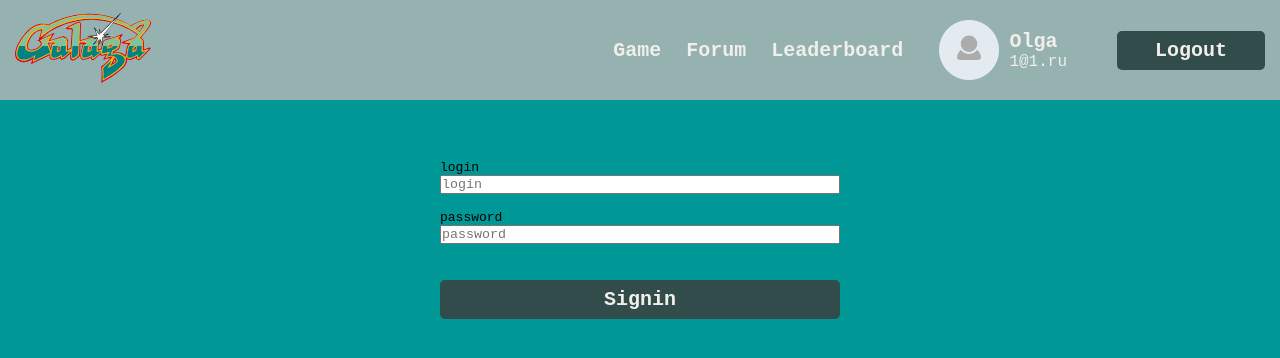
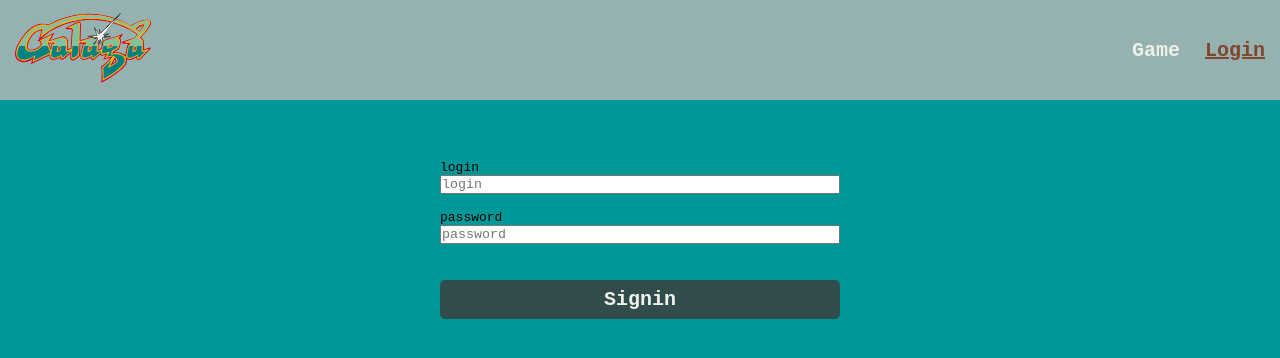
Before and after one commit to mccorn/RE4M_game, a React (Vite) app in the folder packages/client/: page /signin in a window 1280 px wide. Shown: the top 358 px of the page. Built offline with nearby package versions, Linux system fonts and the light colour scheme.

Commit message:
add changing user state from signin signout

```diff
--- a/packages/client/src/app/components/header/header.tsx
+++ b/packages/client/src/app/components/header/header.tsx
@@ -1,22 +1,27 @@
 import React, { FC, MouseEventHandler } from 'react';
+import { useDispatch, useSelector } from 'react-redux';
 import { Link, NavLink } from 'react-router-dom';
 import classNames from 'classnames';
 import Button from '@/app/components/common/button/button';
 import UserInfo from '@/app/components/userInfo/userInfo';
 import Logo from '@/assets/images/logo.svg';
 import { RoutePaths as Paths } from '@/app/router/router';
-import mockUser from '@/const/mocks/mockUser';
 import style from './header.module.scss';
 import AuthAPI from '@/app/api/AuthAPI';
+import { signOut } from '@/store/reducers/user';
+import TUser from '@/const/dataTypes/dataTypes';
 
 // todo move this to redux later
 type THeaderProps = {
     isAuthorized?: boolean;
 };
 
-const Header: FC<THeaderProps> = ({ isAuthorized }) => {
+const Header: FC<THeaderProps> = () => {
+    const user = useSelector(state => (state as { user: unknown }).user) as TUser;
+    const dispatch = useDispatch();
+
     const logout: MouseEventHandler = () => {
-        AuthAPI.logout();
+        AuthAPI.logout().then(() => dispatch(signOut()));
 
         // AuthAPI.logout()
         //  .then(() => alert('success logout'))
@@ -43,7 +48,15 @@ const Header: FC<THeaderProps> = ({ isAuthorized }) => {
                         className={({ isActive }) => calculateLinkClass(isActive)}>
                         Game
                     </NavLink>
-                    {isAuthorized && (
+                    {!user && (
+                        <NavLink
+                            to={Paths.SIGNIN}
+                            className={({ isActive }) => calculateLinkClass(isActive)}>
+                            Login
+                        </NavLink>
+                    )}
+
+                    {user && (
                         <>
                             <NavLink
                                 to={Paths.FORUM__URL}
@@ -59,9 +72,12 @@ const Header: FC<THeaderProps> = ({ isAuthorized }) => {
                     )}
                 </nav>
 
-                {isAuthorized && <UserInfo user={mockUser} />}
-
-                <Button size="medium" text="Logout" click={logout} />
+                {user && (
+                    <>
+                        <UserInfo user={user} />
+                        <Button size="medium" text="Logout" click={logout} />
+                    </>
+                )}
             </div>
         </div>
     );
--- a/packages/client/src/app/pages/signin/signin.tsx
+++ b/packages/client/src/app/pages/signin/signin.tsx
@@ -1,10 +1,15 @@
 import React, { FC, useState } from 'react';
+import { useDispatch } from 'react-redux';
 
 import Form from '@/app/components/common/form/form';
 import Button from '@/app/components/common/button/button';
 import Input from '@/app/components/common/input/input';
+import mockUser from '@/const/mocks/mockUser';
+import { signIn } from '@/store/reducers/user';
 
 const Signin: FC = () => {
+    const dispatch = useDispatch();
+
     const [login, setLogin] = useState('');
     const [password, setPassword] = useState('');
 
@@ -17,6 +22,11 @@ const Signin: FC = () => {
     };
 
     const handleSubmitForm = () => {
+        const user = {
+            ...mockUser,
+            login,
+        };
+        dispatch(signIn(user));
         console.log({
             login,
             password,
--- a/packages/client/src/main.tsx
+++ b/packages/client/src/main.tsx
@@ -1,14 +1,18 @@
 import React from 'react';
 import { ErrorBoundary } from 'react-error-boundary';
 import ReactDOM from 'react-dom/client';
+import { Provider } from 'react-redux';
 import App from './app/components/app/App';
 import './styles/main.css';
 import './styles/grid.scss';
+import { store } from './store/store';
 
 ReactDOM.createRoot(document.getElementById('root') as HTMLElement).render(
     <React.StrictMode>
         <ErrorBoundary fallback={<>Something went wrong</>}>
-            <App />
+            <Provider store={store}>
+                <App />
+            </Provider>
         </ErrorBoundary>
     </React.StrictMode>
 );
--- a/packages/client/src/store/reducers/user.ts
+++ b/packages/client/src/store/reducers/user.ts
@@ -2,13 +2,13 @@
 import { createSlice } from '@reduxjs/toolkit';
 
 interface UserState {
-    id: string;
-    first_name: string;
-    second_name: string;
-    display_name: string;
+    id: number;
+    firstName: string;
+    secondName: string;
+    displayName: string;
     phone: string;
     login: string;
-    avatar: string;
+    avatar: string | null;
     email: string;
 }
 
@@ -18,12 +18,10 @@ const userSlice = createSlice({
     name: 'user',
     initialState,
     reducers: {
-        signIn: (state, { payload }: { payload: UserState }) => ({
-            ...payload,
-        }),
+        signIn: (state, { payload }: { payload: UserState }) => payload,
         signOut: () => null,
     },
 });
 
-export const { signIn } = userSlice.actions;
+export const { signIn, signOut } = userSlice.actions;
 export const userReducer = userSlice.reducer;
--- a/packages/client/src/store/store.ts
+++ b/packages/client/src/store/store.ts
@@ -2,7 +2,7 @@ import { configureStore } from '@reduxjs/toolkit';
 import { userReducer } from './reducers/user';
 
 export const store = configureStore({
-    reducer: { counter: userReducer },
+    reducer: { user: userReducer },
 });
 
 // Infer the `RootState` and `AppDispatch` types from the store itself
```
